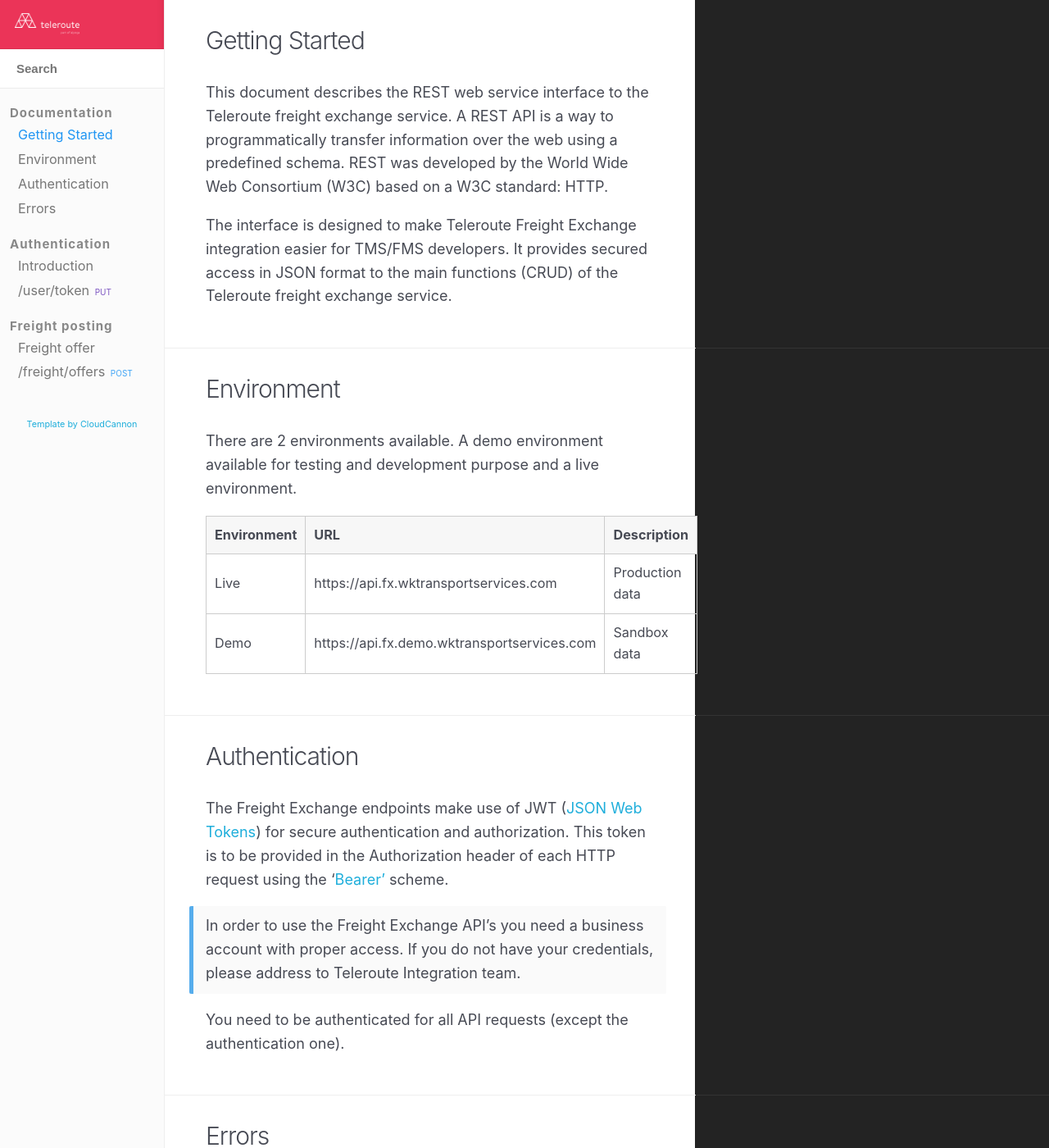
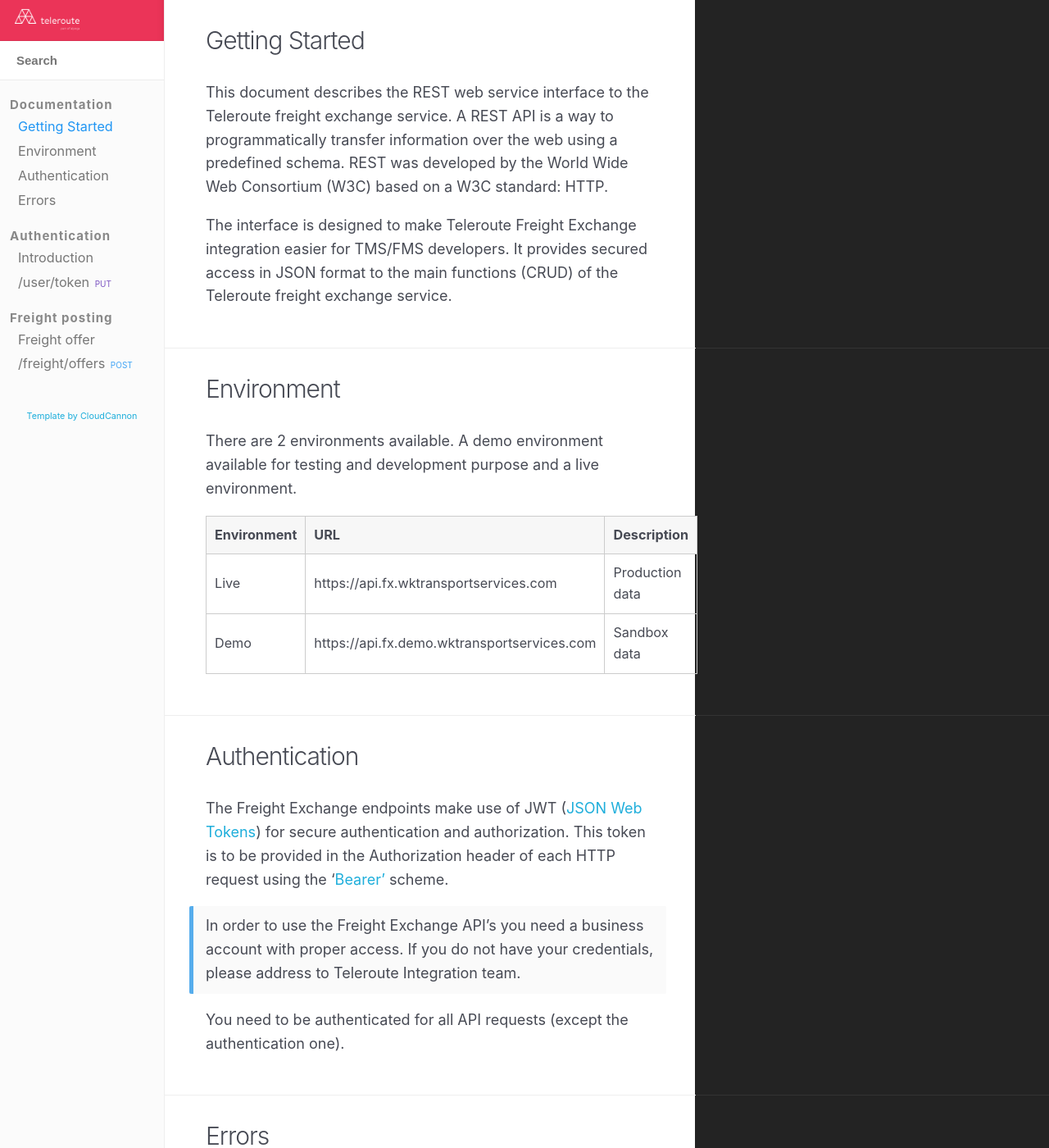
Before and after one commit to pierreyb/telerouteAPI, a Jekyll site: the page built from index.html, in a window 1280 px wide and 1400 px high. Shown: the whole window at 82% size. Built offline with Jekyll 4.4.1, drawn with Linux system fonts in a browser that asks for light colours; nearby versions of some CDN libraries.

Commit message:
Updated 'css/style.scss' via CloudCannon

```diff
--- a/css/style.scss
+++ b/css/style.scss
@@ -5,7 +5,7 @@
 
 $brand-colour: #EB3458;
 
-$nav-header-height: 60px;
+$nav-header-height: 50px;
 $nav-background-color: #f5f5f5;
 $nav-width: 200px;
 
```
